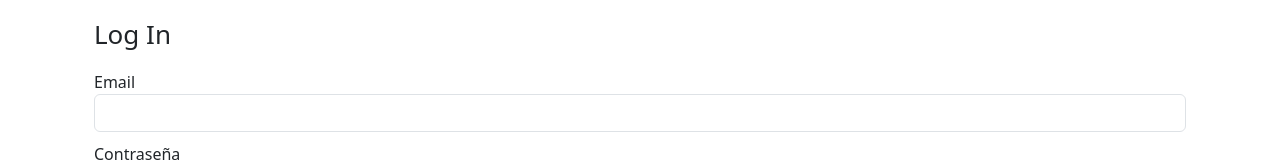
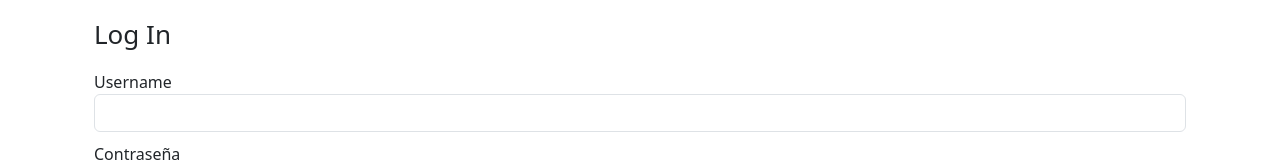
Before and after one commit to agustinglaiel/Arquitectura_De_Software_II_Frontend, a React (Create React App) app: page /login in a window 1280 px wide. Shown: the part 387-549 px from the top of the page. Built offline with nearby package versions, Linux system fonts and the light colour scheme.

Commit message:
arreglos

```diff
--- a/src/components/LogIn.js
+++ b/src/components/LogIn.js
@@ -1,17 +1,17 @@
-import React, { useState } from 'react';
-import { useNavigate, Link } from 'react-router-dom';
-import { loginUser } from './api';
-import Cookies from 'js-cookie';
+import React, { useState } from "react";
+import { useNavigate, Link } from "react-router-dom";
+import { loginUser } from "./api";
+import Cookies from "js-cookie";
 
 const LogIn = ({ onLogin }) => {
   const navigate = useNavigate();
 
   const [formData, setFormData] = useState({
-    email: '',
-    password: '',
+    username: "",
+    password: "",
   });
 
-  const [errorMessage, setErrorMessage] = useState('');
+  const [errorMessage, setErrorMessage] = useState("");
   const [showError, setShowError] = useState(false);
 
   const handleChange = (event) => {
@@ -23,35 +23,32 @@ const LogIn = ({ onLogin }) => {
     event.preventDefault();
 
     try {
-      const response = await loginUser(formData.email, formData.password);
+      const response = await loginUser(formData.username, formData.password);
       if (response.status === 200) {
         const user = {
-          email: response.data.email,
-          name: response.data.name,
+          username: response.data.username,
+          firstName: response.data.firstName,
           lastName: response.data.lastName,
-          dni: response.data.dni,
           id: response.data.id,
           admin: response.data.admin,
-          token: response.data.token
+          token: response.data.token,
         };
-        console.log(response)
+        console.log(response);
 
-        Cookies.set('userData', JSON.stringify(user));
+        Cookies.set("userData", JSON.stringify(user));
         onLogin(formData.firstName, formData);
         navigate("/");
-
       } else if (response.status === 400) {
-        setErrorMessage('El usuario no existe o la contraseña es incorrecta');
+        setErrorMessage("El usuario no existe o la contraseña es incorrecta");
         setShowError(true);
-      } else{
-        setErrorMessage('Error al iniciar sesión');
+      } else {
+        setErrorMessage("Error al iniciar sesión");
         setShowError(true);
       }
-
-      } catch (error) {
-        setErrorMessage('Error al iniciar sesión');
-        setShowError(true);
-        console.error(error);
+    } catch (error) {
+      setErrorMessage("Error al iniciar sesión");
+      setShowError(true);
+      console.error(error);
     }
   };
 
@@ -60,13 +57,13 @@ const LogIn = ({ onLogin }) => {
       <h1 id="h1">Log In</h1>
       <form onSubmit={handleSubmit}>
         <div className="form-group">
-          <label htmlFor="email">Email</label>
+          <label htmlFor="username">Username</label>
           <input
-            type="email"
+            type="username"
             className="form-control"
-            id="email"
-            name="email"
-            value={formData.email}
+            id="username"
+            name="username"
+            value={formData.username}
             onChange={handleChange}
           />
         </div>
@@ -81,14 +78,14 @@ const LogIn = ({ onLogin }) => {
             onChange={handleChange}
           />
         </div>
-        {showError && <p style={{ color: 'red' }}>{errorMessage}</p>}
+        {showError && <p style={{ color: "red" }}>{errorMessage}</p>}
         <button type="submit" className="btn btn-primary">
           Iniciar sesión
         </button>
       </form>
-      <p style={{ color: 'gray', marginTop: '10px' }}>
-        ¿No tienes cuenta?{' '}
-        <Link to="/registro" style={{ textDecoration: 'underline' }}>
+      <p style={{ color: "gray", marginTop: "10px" }}>
+        ¿No tienes cuenta?{" "}
+        <Link to="/registro" style={{ textDecoration: "underline" }}>
           Regístrate
         </Link>
       </p>
--- a/src/components/api.js
+++ b/src/components/api.js
@@ -7,18 +7,21 @@ const URL_API_USER = "http://localhost:8060";
 
 //Register
 
-export const postUser = async (FirstName, LastName, Username, Password, Email) => {
+export const postUser = async (
+  FirstName,
+  LastName,
+  Username,
+  Email,
+  Password
+) => {
   try {
-    const response = await axios.post(
-      `${URL_API_USER}/users/register`,
-      {
+    const response = await axios.post(`${URL_API_USER}/register`, {
       first_name: FirstName,
       last_name: LastName,
       username: Username,
+      email: Email,
       password: Password,
-        email: Email
-      }
-    );
+    });
     return response;
   } catch (error) {
     if (error.response.status === 400) {
@@ -33,7 +36,7 @@ export const postUser = async (FirstName, LastName, Username, Password, Email) =
     }
   }
 
-  throw new Error('Error al registrar el usuario');
+  throw new Error("Error al registrar el usuario");
 };
 
 //Hotel
@@ -83,9 +86,9 @@ export const postImage = async (image, idHotel) => {
   throw new Error("Error al agregar imagenes");
 };
 
-export const loginUser = async (email, password) => {
+export const loginUser = async (username, password) => {
   const data = {
-    email: email,
+    username: username,
     password: password,
   };
 
@@ -261,12 +264,16 @@ export const InsertHotel = async (data) => {
 
     axios.defaults.headers.common["Authorization"] = user.token;
 
-    const response = await axios.post(`${URL_API_USER}admin/InsertHotel`, data, {
+    const response = await axios.post(
+      `${URL_API_USER}admin/InsertHotel`,
+      data,
+      {
         headers: {
           "Content-Type": "application/json",
           // Otros encabezados si es necesario
         },
-    });
+      }
+    );
 
     return response.data; // Retorna los datos de la respuesta
   } catch (error) {
```
Lines whose indentation alone changed are shown as unchanged.
